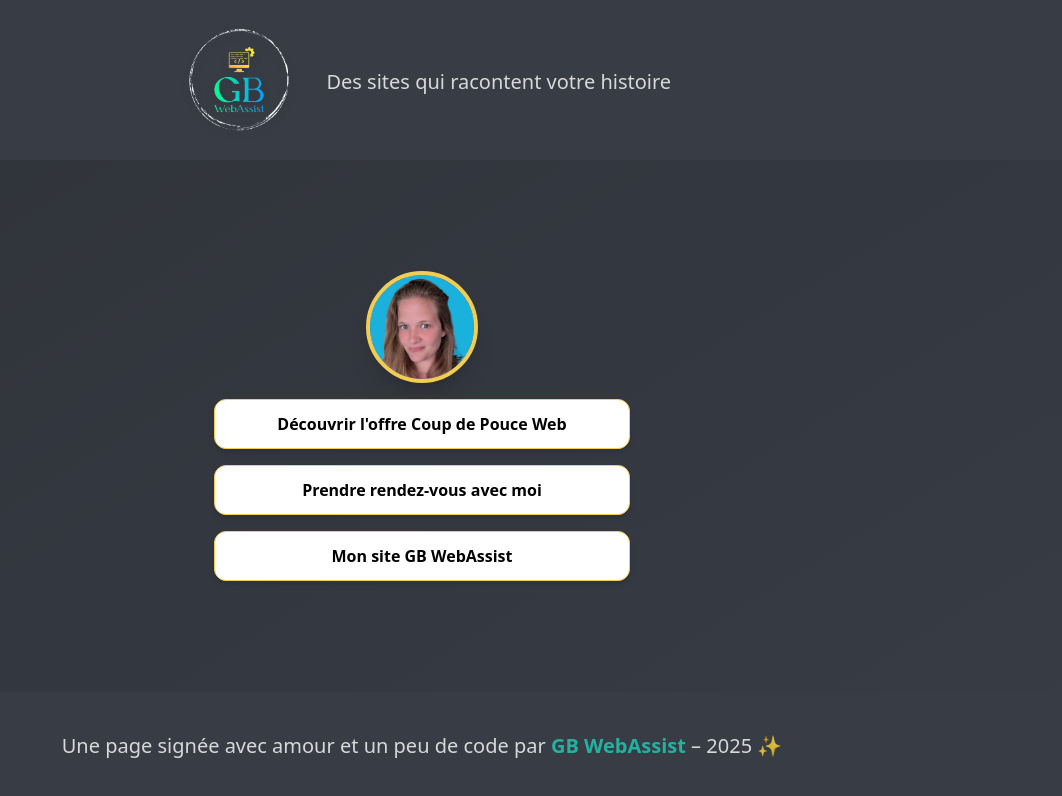
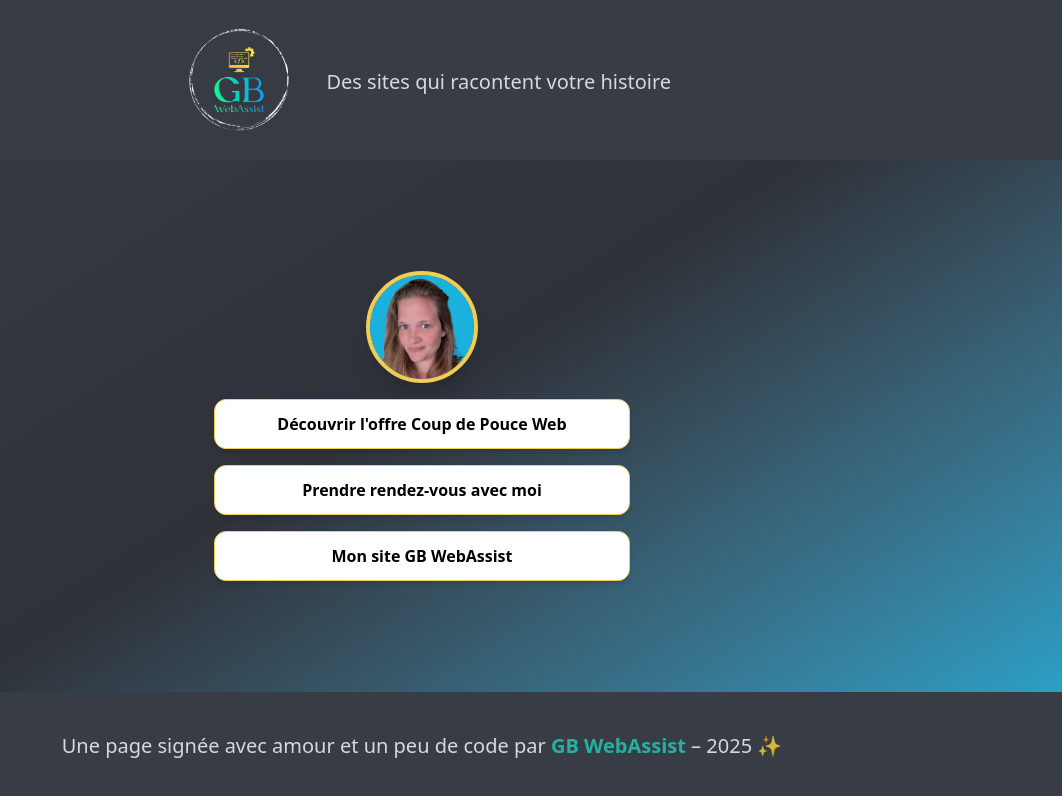
Before and after one commit to GaelleB/gaelle-landing-react, a React (Vite) app: page / in a window 1280 px wide. Shown: the top 796 px of the page, without its empty margins (218-1280 px from the left). Built offline with nearby package versions, Linux system fonts and the light colour scheme.

Commit message:
ajout bg gradient sur le LinksPage

```diff
--- a/src/components/LinksPage.tsx
+++ b/src/components/LinksPage.tsx
@@ -19,12 +19,7 @@
 
 const LinksPage: React.FC = () => {
   return (
-    <div
-      className="min-h-screen w-full text-text-light flex flex-col items-center justify-between"
-      style={{
-        background: "linear-gradient(to bottom right, #2f3239, #383c45)",
-      }}
-    >
+    <div className="min-h-screen w-full bg-gradient-to-br from-background-dark via-background-body to-primary text-textlight flex flex-col items-center justify-between">
       <Header />
 
       <main className="flex flex-col items-center justify-center flex-1 px-4 w-full">
```
